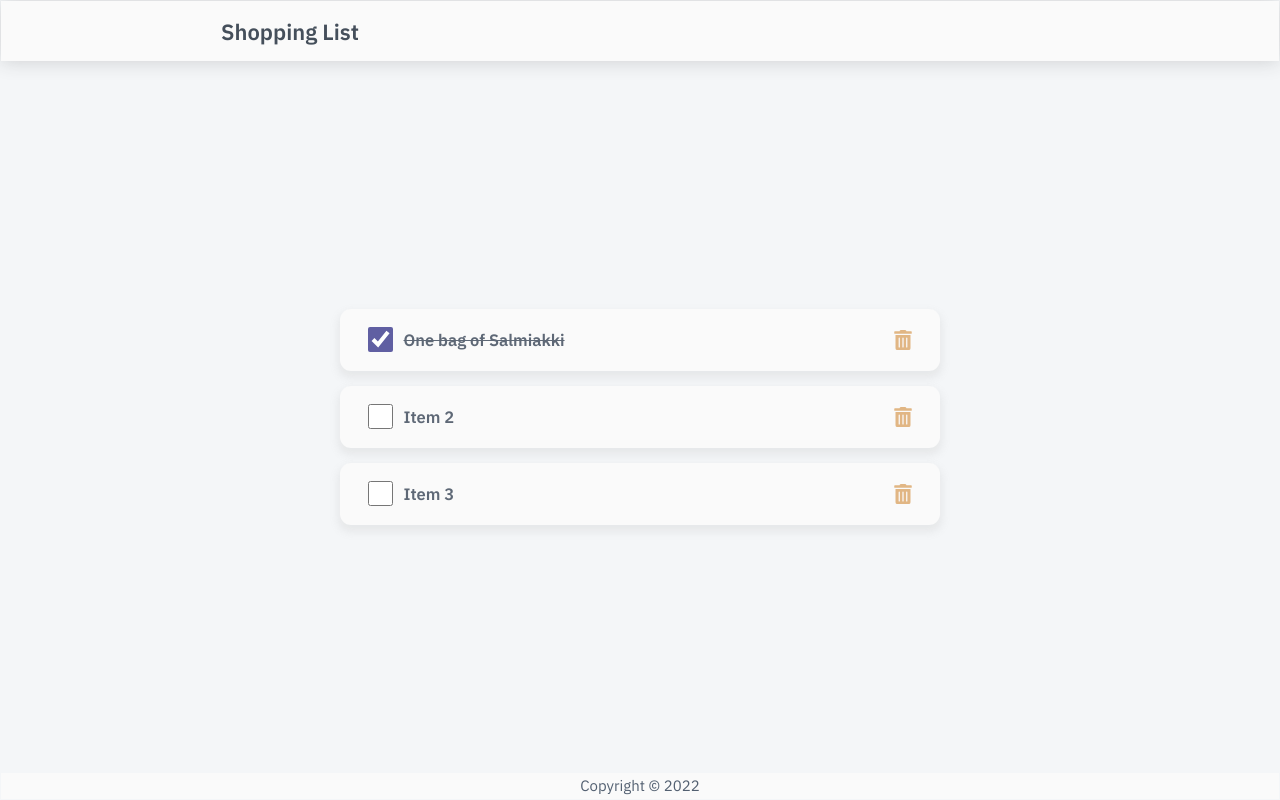
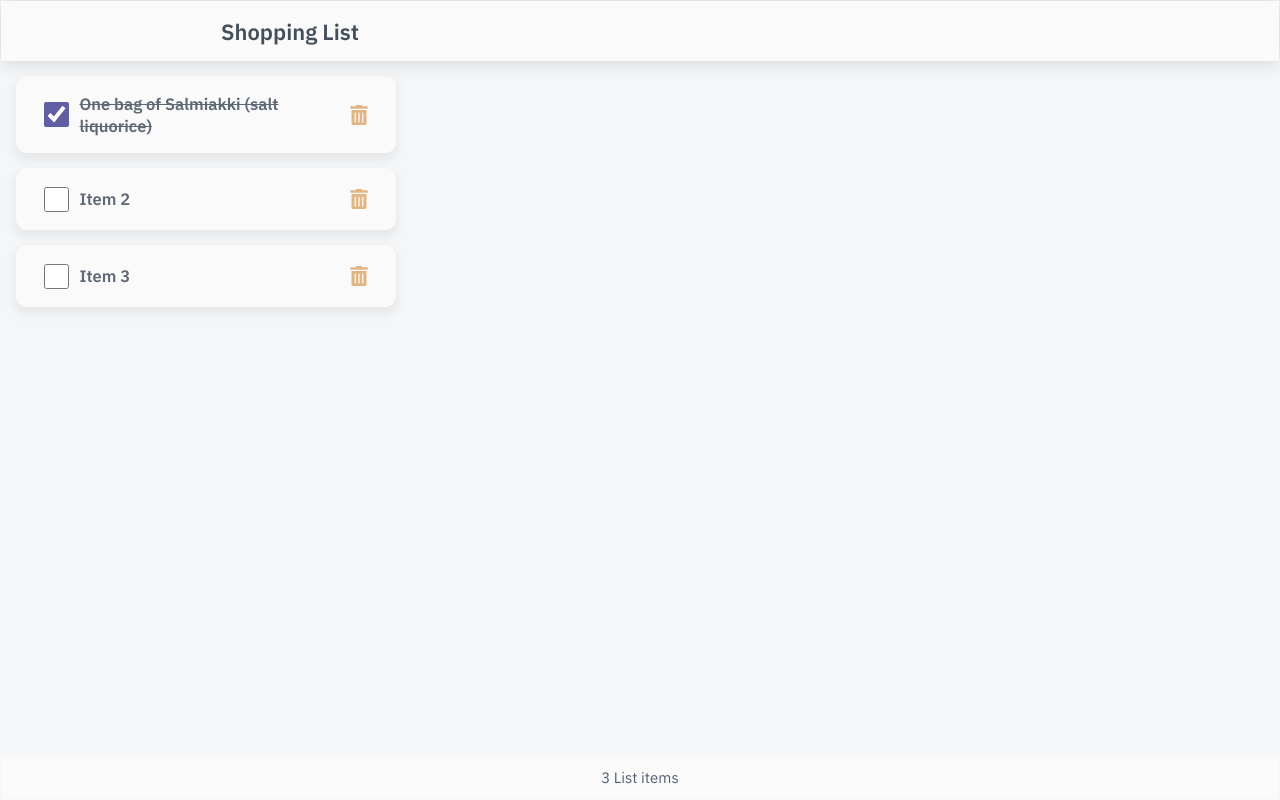
Before and after one commit to TranVietDuy/react-app, a React (Create React App) app: page / in a window 1280 px wide. Built offline with nearby package versions, Linux system fonts and the light colour scheme.

Commit message:
applied prop drilling

```diff
--- a/src/App.js
+++ b/src/App.js
@@ -1,18 +1,51 @@
-import Content from './Content';
-import Footer from './Footer';
+import { useState } from "react"
+import Content from "./Content"
+import Footer from "./Footer"
 
-
-import Header from './Header';
+import Header from "./Header"
 
 function App() {
-
-  return (
-    <div className="App">
-      <Header />
-      <Content />
-      <Footer />
-    </div>
-  );
+	const [items, setItems] = useState([
+		{
+			id: 1,
+			checked: true,
+			item: "One bag of Salmiakki (salt liquorice)",
+		},
+		{
+			id: 2,
+			checked: false,
+			item: "Item 2",
+		},
+		{
+			id: 3,
+			checked: false,
+			item: "Item 3",
+		},
+	])
+	const handleCheck = (id) => {
+		const itemList = items.map((item) =>
+			item.id === id ? { ...item, checked: !item.checked } : item
+		)
+		setItems(itemList)
+		localStorage.setItem("items", JSON.stringify(itemList))
+	}
+	const handleDelete = (id) => {
+		const itemList = items.filter((item) => item.id !== id)
+		setItems(itemList)
+		localStorage.setItem("items", JSON.stringify(itemList))
+	}
+	return (
+		<div className="App">
+			<Header />
+			<Content
+				items={items}
+				setItem={setItems}
+				handleCheck={handleCheck}
+				handleDelete={handleDelete}
+			/>
+			<Footer length={items.length} />
+		</div>
+	)
 }
 
-export default App;
+export default App
--- a/src/Content.jsx
+++ b/src/Content.jsx
@@ -1,62 +1,17 @@
-import { useState } from "react"
-import { FaTrashAlt } from "react-icons/fa"
+import ItemList from "./ItemList"
 
-const Content = () => {
-  const [items, setItems] = useState([
-    {
-      id: 1,
-      checked: true,
-      item: "One bag of Salmiakki",
-    },
-    {
-      id: 2,
-      checked: false,
-      item: "Item 2",
-    },
-    {
-      id: 3,
-      checked: false,
-      item: "Item 3",
-    },
-  ])
-  const handleCheck = (id) => {
-    const itemList = items.map((item)=>
-    item.id === id ? {...item, checked: !item.checked} : item
-    )
-    setItems(itemList)
-    localStorage.setItem("items", JSON.stringify(itemList))
-  }
-  const handleDelete = (id) => {
-    const itemList = items.filter((item) => item.id !== id)
-    setItems(itemList)
-    localStorage.setItem("items", JSON.stringify(itemList))
-  }
-
+const Content = ({ items, handleCheck, handleDelete }) => {
 	return (
 		<main>
 			{items.length > 0 ? (
-      <ul>
-        {items.map((item) => (
-          <li className="item" key={item.id}>
-            <input
-              type="checkbox"
-              onChange={() => handleCheck(item.id)}
-              checked={item.checked}
+				<ItemList
+					items={items}
+					handleCheck={handleCheck}
+					handleDelete={handleDelete}
 				/>
-            <label
-              style={(item.checked) ? {textDecoration: "line-through"} : {textDecoration: "none"}}
-              onDoubleClick={() => handleCheck(item.id)}
-            >{item.item}</label>
-            <FaTrashAlt role="button" tabIndex="0"
-            onClick={() => handleDelete(item.id)}
-            />
-          </li>
-        ))}
-      </ul>
 			) : (
-        <p style={{marginTop :"2rem"}}>
-          No items in the list.
-        </p>) }
+				<p style={{ marginTop: "2rem" }}>No items in the list.</p>
+			)}
 		</main>
 	)
 }
--- a/src/Footer.jsx
+++ b/src/Footer.jsx
@@ -1,12 +1,13 @@
-import React from 'react'
+import React from "react"
 
-const Footer = () => {
-    const today = new Date()
-  return (
-    <footer>
-        <p>Copyright &copy; {today.getFullYear()} </p>
-    </footer>
-  )
+const Footer = ({ length }) => {
+	return (
+		<footer>
+			<p>
+				{length} List {length === 1 ? "item" : "items"}
+			</p>
+		</footer>
+	)
 }
 
 export default Footer
--- /dev/null
+++ b/src/ItemList.jsx
@@ -0,0 +1,18 @@
+import LineItem from "./LineItem"
+
+const ItemList = ({ items, handleCheck, handleDelete }) => {
+	return (
+		<ul>
+			{items.map((item) => (
+				<LineItem
+					key={item.id}
+					item={item}
+					handleCheck={handleCheck}
+					handleDelete={handleDelete}
+				/>
+			))}
+		</ul>
+	)
+}
+
+export default ItemList
--- /dev/null
+++ b/src/LineItem.jsx
@@ -0,0 +1,31 @@
+import { FaTrashAlt } from "react-icons/fa"
+
+const LineItem = ({item, handleCheck, handleDelete}) => {
+    return (
+        <li className="item" key={item.id}>
+            <input
+                type="checkbox"
+                onChange={() => handleCheck(item.id)}
+                checked={item.checked}
+            />
+            <label
+                style={
+                    (item.checked)
+                        ? { textDecoration: "line-through" }
+                        : { textDecoration: "none" }
+                }
+                onDoubleClick={() => handleCheck(item.id)}
+            >
+                {item.item}
+            </label>
+            <FaTrashAlt
+                role="button"
+                tabIndex="0"
+                onClick={() => handleDelete(item.id)}
+                aria-label ={`Delete ${item.item}`}
+            />
+        </li>
+    )
+}
+
+export default LineItem
--- a/src/index.css
+++ b/src/index.css
@@ -1,4 +1,3 @@
-
 @import url("https://fonts.googleapis.com/css?family=IBM+Plex+Sans:400,500,600,700");
 
 * {
@@ -14,7 +13,8 @@ html {
 
 body {
 	min-height: 100vh;
-  font-family: "IBM Plex Sans", "Roboto", "Helvetica Neue", "Arial", sans-serif;
+	font-family: "IBM Plex Sans", "Roboto", "Helvetica Neue", "Arial",
+		sans-serif;
 	-webkit-font-smoothing: antialiased;
 	-moz-osx-font-smoothing: grayscale;
 }
@@ -45,20 +45,19 @@ header {
 	padding-left: 10rem;
 }
 
-
 main {
 	width: 100%;
-  display: flex;
-  flex-direction: column;
+	/* display: flex; */
+	/* flex-direction: column; */
 	flex-grow: 1;
+	justify-content: flex-start;
 	overflow-y: auto;
 	background-color: #f4f6f8;
-  justify-content: center;
-  align-items: center;
-  display: grid;
+	/* display: grid;
+ justify-content: center; */
+
 	font-weight: 550;
 	color: #5e6876;
-
 }
 
 footer {
@@ -69,6 +68,7 @@ footer {
 	display: grid;
 	place-content: center;
 	font-size: 15px;
+	height: 2rem;
 }
 ul {
 	width: 100%;
@@ -91,12 +91,8 @@ li.item {
 	margin: 0.25rem 0;
 	background-color: #fafafa;
 	border-radius: 0.5rem;
-  width: 600px;
-
+	width: 380px;
 }
-
-
-
 
 .item input[type="checkbox"] {
 	text-align: center;
@@ -111,11 +107,9 @@ li.item {
 	filter: hue-rotate(30deg) saturate(40%) brightness(100%);
 }
 
-
 .item input[type="checkbox"]:focus + label {
 	color: rgb(89, 45, 132);
 }
-
 
 .item > label {
 	font-size: 0.75rem;
```
Also changed, not shown: src/Header.jsx (+5 -6 lines). Lines whose indentation alone changed are shown as unchanged.
